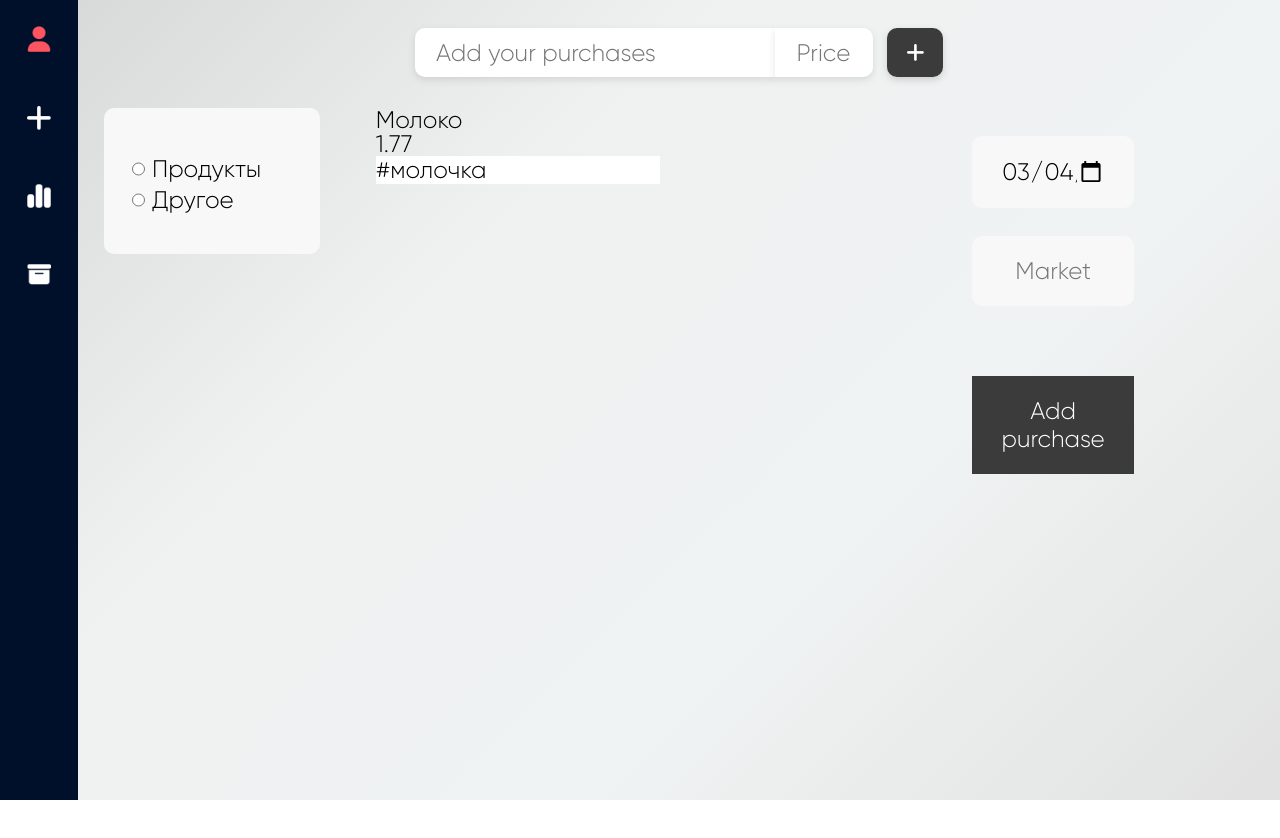
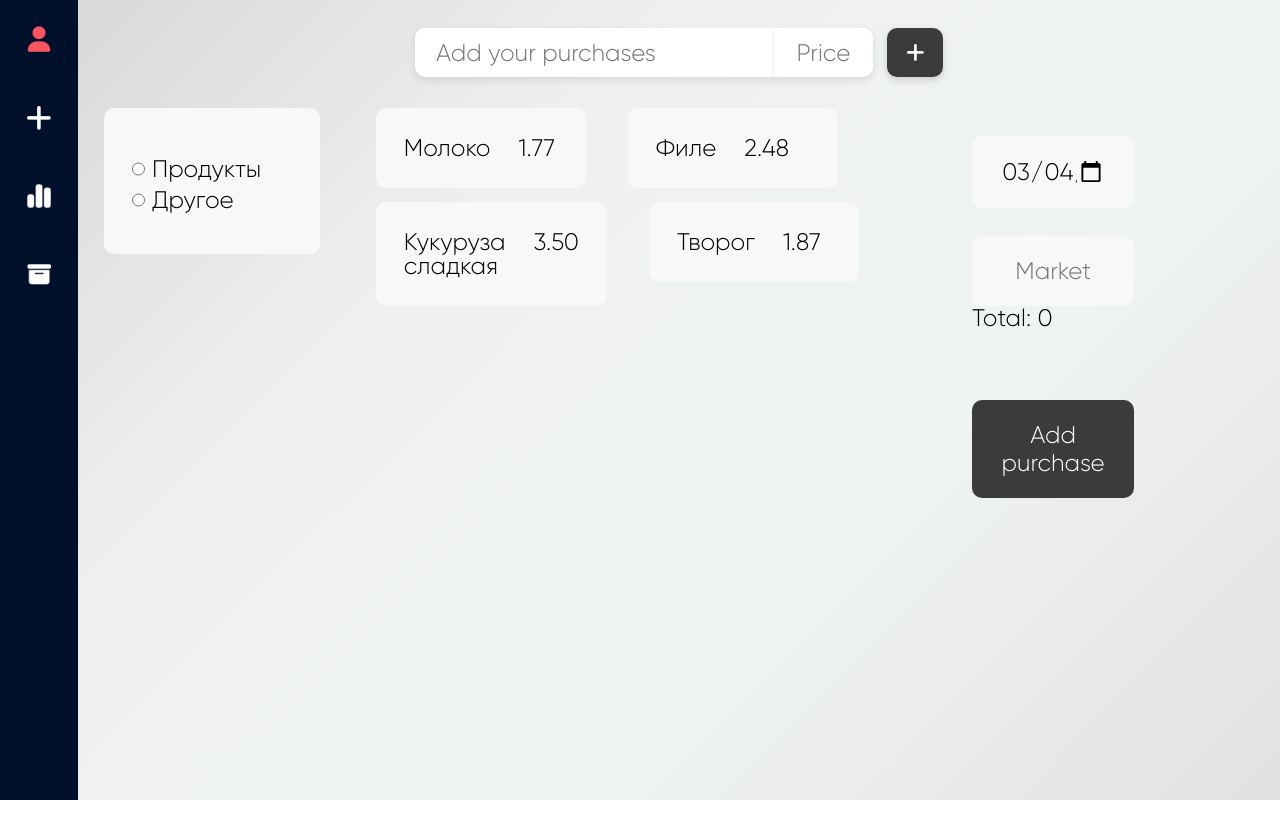
Before and after one commit to NikolasSnorkell/fin_management, a SvelteKit app: page /add in a window 1280 px wide. Shown: the top 838 px of the page. After the commit the page ends 800 px from the top, so only its background shows below. Built offline with nearby package versions, Linux system fonts and the light colour scheme.

Commit message:
Stylized_add_block

```diff
--- a/src/routes/add/Workspace.svelte
+++ b/src/routes/add/Workspace.svelte
@@ -24,7 +24,43 @@
                     <p class="item_price">1.77</p>
                 </div>
                 <div class="hovered">
-                    <input type="text" class="item_hashtags" value='#молочка'>
+                    <input type="text" class="item_hashtags" value='#молочка' placeholder="(none)">
+                    <!-- <p class="item_hashtags"></p> -->
+                    <p class="item_delete" style="background-image: url({trash_white});"></p>
+                </div>
+            </div>
+
+            <div class="item">
+                <div class="face">
+                    <p class="item_title">Филе</p>
+                    <p class="item_price">2.48</p>
+                </div>
+                <div class="hovered">
+                    <input type="text" class="item_hashtags" value='' placeholder="(none)">
+                    <!-- <p class="item_hashtags"></p> -->
+                    <p class="item_delete" style="background-image: url({trash_white});"></p>
+                </div>
+            </div>
+
+            <div class="item">
+                <div class="face">
+                    <p class="item_title">Кукуруза сладкая</p>
+                    <p class="item_price">3.50</p>
+                </div>
+                <div class="hovered">
+                    <input type="text" class="item_hashtags" value='#молочка' placeholder="(none)">
+                    <!-- <p class="item_hashtags"></p> -->
+                    <p class="item_delete" style="background-image: url({trash_white});"></p>
+                </div>
+            </div>
+
+            <div class="item">
+                <div class="face">
+                    <p class="item_title">Творог</p>
+                    <p class="item_price">1.87</p>
+                </div>
+                <div class="hovered">
+                    <input type="text" class="item_hashtags" value='#молочка' placeholder="(none)">
                     <!-- <p class="item_hashtags"></p> -->
                     <p class="item_delete" style="background-image: url({trash_white});"></p>
                 </div>
@@ -40,7 +76,7 @@
             <div id="market">
                 <input type="text" id="purchase_market" placeholder="Market">
             </div>
-
+                <p id="final_sum">Total: <span id="total_span">0</span></p>
                 <button type="button" id="add_button" >Add purchase</button>
 
         </div>
@@ -59,6 +95,7 @@
         --add_button_bg_color:#3b3b3b;
         --card_border_radius:10px;
         --main_font_size:24px;
+        --item_hovered_bg_color:#023949;
 
         font-family: 'Gilroy';
         }
@@ -67,7 +104,7 @@
 
         #add__workspace{
             width: 100%;
-            height: 100%;
+            height: auto;
             display: flex;
             justify-content: space-between;
             padding-right: 10%;
@@ -108,7 +145,57 @@
 
         #add__workspace #add__items{
             width: 50%;
-            margin: 0 2vw;
+            height: fit-content;
+            /* margin: 0 2vw; */
+            display: flex;
+            flex-wrap: wrap;
+            justify-content: start;
+            align-items: start;
+            column-gap: 3rem;
+            row-gap: 1rem;
+
+        }
+
+        #add__items .item{
+            width: min-content;
+            height: auto;
+            min-width: 15rem;
+            max-width: 20rem;
+            padding:2rem;
+            background: var(--card_bg_color);
+
+            border-radius: var(--card_border_radius);
+            position: relative;
+            overflow: hidden;
+        }
+        .item:hover .hovered{
+          top: 0;
+        }
+
+        .item .face{
+            display: flex;
+            column-gap: 2rem;
+        }
+
+        .item .hovered{
+            display: flex;
+            height: 100%;
+            column-gap: 2rem;
+            position: absolute;
+            top: -100%;left: 0;
+            transition: top .3s ease-in-out;
+            background: var(--item_hovered_bg_color);
+        }
+        .hovered input{
+            background: #00000000;
+            width: 70%;
+            color: white;
+            font-weight: bold;
+            padding-left: 1rem;
+        }
+        .hovered input::placeholder{
+
+            color: white;
 
         }
 
@@ -117,6 +204,7 @@
         #add__workspace #add__others{
             margin: 0 2vw;
             width: 15%;
+
         }
 
 
@@ -141,6 +229,7 @@
         #add__others #add_button{
             color: white;
             background: var(--add_button_bg_color);
+            border-radius: var(--card_border_radius);
             padding: 1.5rem .5rem;
             font-size: var(--main_font_size);
             width: 100%;
```
